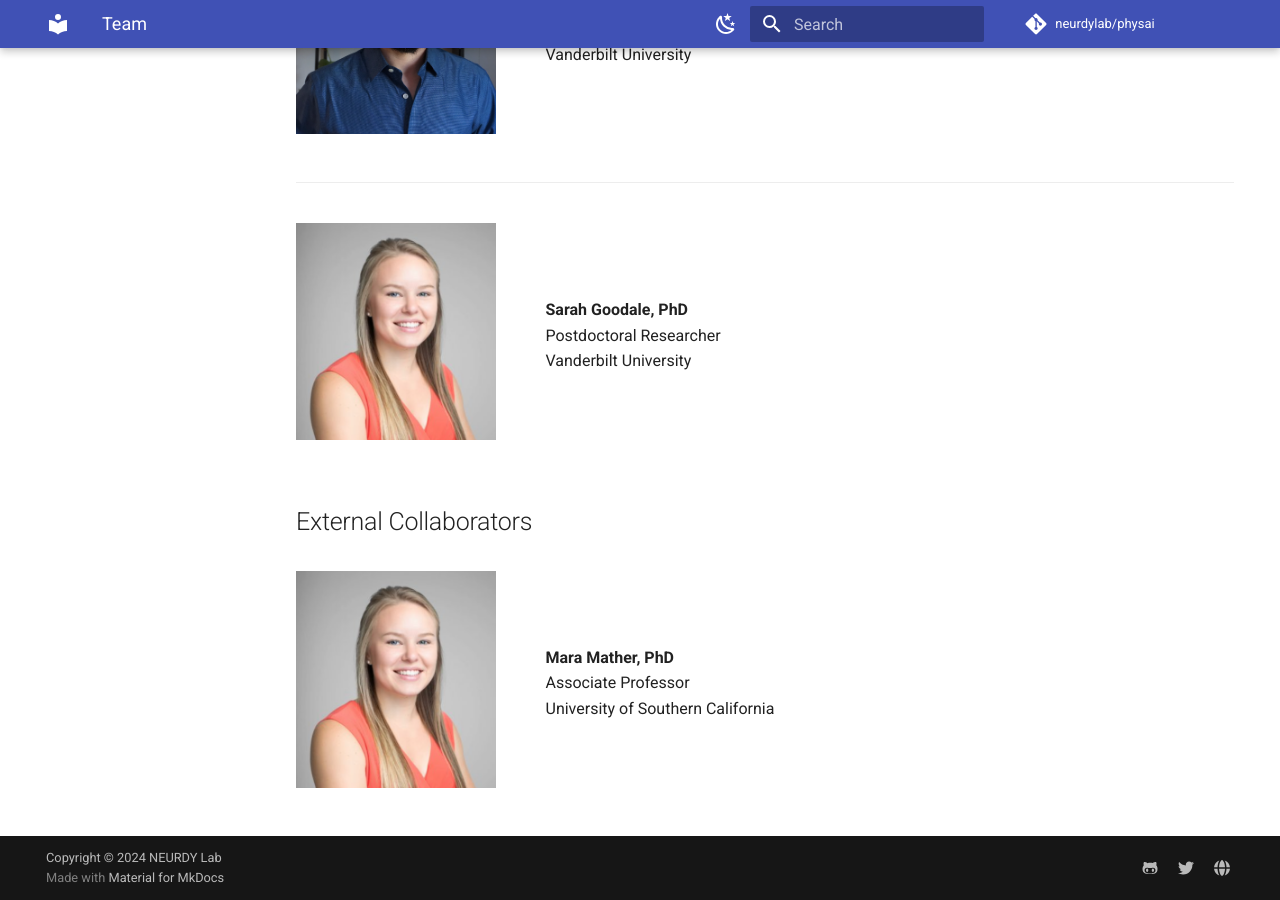
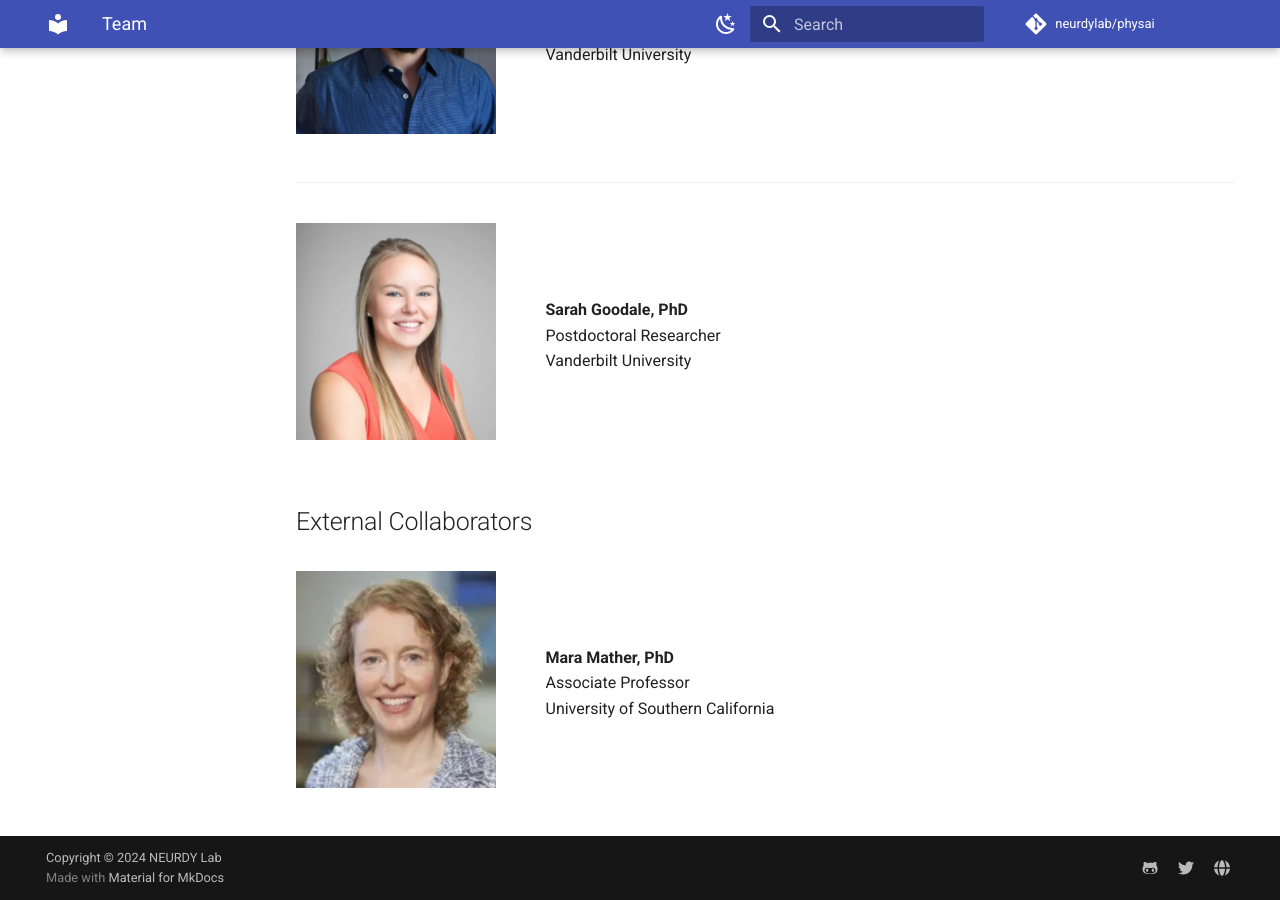
Before and after one commit to neurdylab/physai, an MkDocs documentation site: the page built from docs/Team.md, in a window 1280 px wide and 900 px high, scrolled down 1605 px. Built offline with MkDocs 1.6.1 and Material for MkDocs 9.7.7, drawn with Linux system fonts in a browser that asks for light colours; comment, search, counter and statistics services are not loaded.

```diff
--- a/docs/Team.md
+++ b/docs/Team.md
@@ -132,7 +132,7 @@ Vanderbilt University<br>
 
 <div style="flex: 1;">
 <p align="left">
-<img src="https://github.com/neurdylab/physai/blob/main/docs/assets/team/sarah.jpg?raw=true" width="200">
+<img src="https://github.com/neurdylab/physai/blob/main/docs/assets/team/mara.jpg?raw=true" width="200">
 </p>
 </div>
 
```
Also changed, not shown: docs/home/funding.md (+1 -1 lines), docs/assets/logos/nihbrain.png (added).
